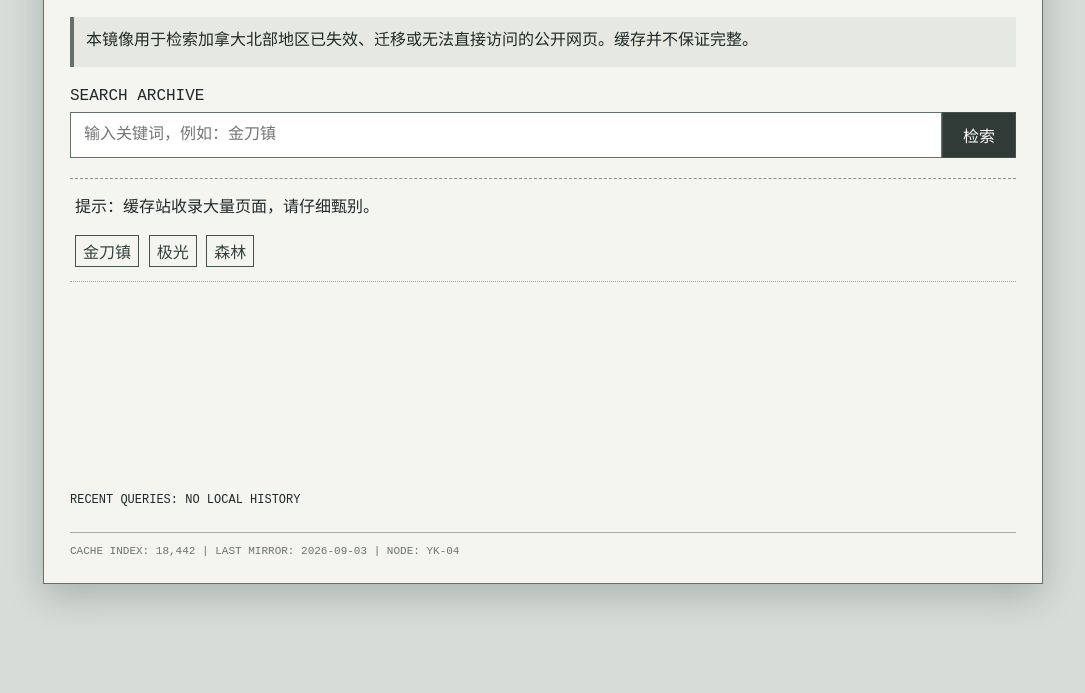
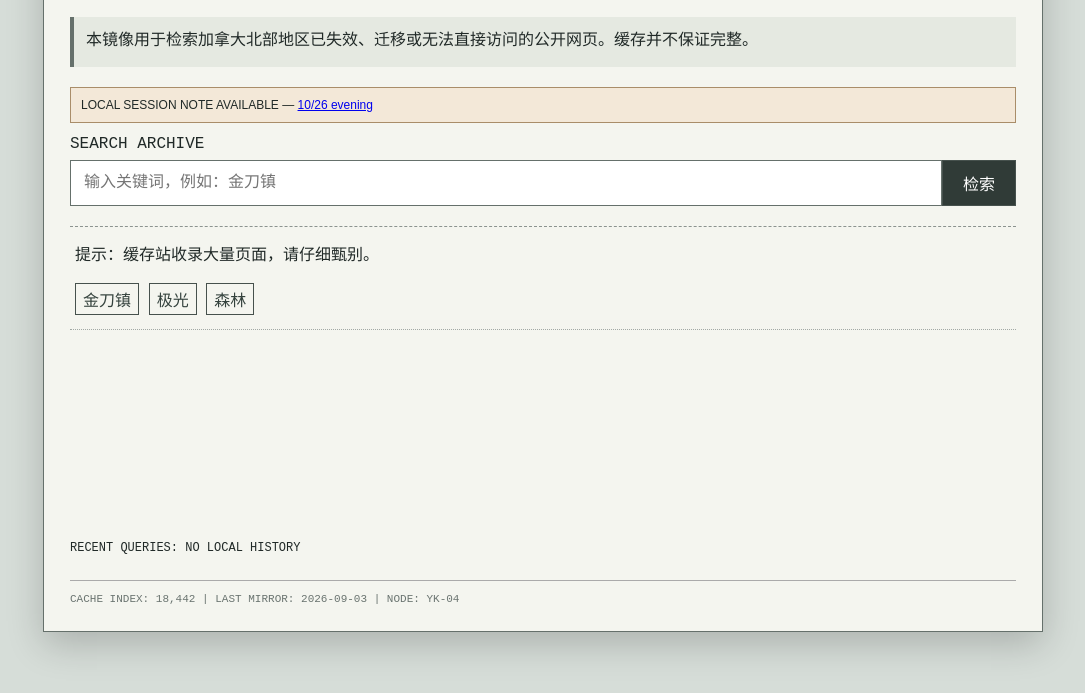
Before and after one commit to AmazingDeodar2/goldknife, a plain HTML site: page archive.html in a window 1280 px wide. Shown: the part 127-820 px from the top of the page, without its empty margins (97-1182 px from the left). Drawn offline with Linux system fonts and the light colour scheme.

Commit message:
Update archive.html

```diff
--- a/archive.html
+++ b/archive.html
@@ -1,7 +1,7 @@
 <!doctype html><html lang="zh-CN"><head><meta charset="utf-8"><meta name="viewport" content="width=device-width,initial-scale=1"><title>北境网页缓存计划</title><link rel="stylesheet" href="css/archive.css"></head><body><main class="terminal"><header><div><div class="title">北境网页缓存计划</div><div class="sub">NORTHLAND WEB CACHE PROJECT / PUBLIC MIRROR NODE 04</div></div><div class="status">ARCHIVE STATUS: <span id="status">ONLINE</span></div></header><div class="notice">本镜像用于检索加拿大北部地区已失效、迁移或无法直接访问的公开网页。缓存并不保证完整。</div><div id="resume"></div><div id="local"></div><form id="form"><label>SEARCH ARCHIVE</label><div class="search"><input id="q" placeholder="输入关键词，例如：金刀镇"><button>检索</button></div></form><section id="results" class="results"><div class="result">提示：缓存站收录大量页面，请仔细甄别。<br><br><button class="ghost" data-q="金刀镇">金刀镇</button> <button class="ghost" data-q="极光">极光</button> <button class="ghost" data-q="森林">森林</button></div></section><div class="history">RECENT QUERIES: <span id="history"></span></div><footer id="foot">CACHE INDEX: 18,442 | LAST MIRROR: 2026-09-03 | NODE: YK-04</footer></main><script src="js/state.js"></script><script src="js/search.js"></script><script>
 const q=document.querySelector("#q");document.querySelector("#form").onsubmit=e=>{e.preventDefault();if(q.value.trim())searchArchive(q.value)};document.querySelectorAll("[data-q]").forEach(b=>b.onclick=()=>{q.value=b.dataset.q;searchArchive(q.value)});
 let s=ARG.load();document.querySelector("#history").textContent=s.searches.join(" / ")||"NO LOCAL HISTORY";
-if(ARG.has("folklore_seen")&&!ARG.has("reality01_seen"))document.querySelector("#local").innerHTML='<div class="local">LOCAL SESSION NOTE AVAILABLE — <a href="story/reality01.html">10/26 evening</a></div>';
+document.querySelector("#local").innerHTML='<div class="local">LOCAL SESSION NOTE AVAILABLE — <a href="story/reality01.html">10/26 evening</a></div>';
 if(ARG.has("dream01_seen")&&!ARG.has("status_seen")){let st=document.querySelector("#status"),ft=document.querySelector("#foot");setTimeout(()=>st.textContent="CONNECTING...",1400);setTimeout(()=>{st.textContent="DREAMING";st.className="dreaming";ft.textContent="CACHE INDEX: 18,443 | LAST MIRROR: JUST NOW | NODE: YK-04"},2600);setTimeout(()=>st.textContent="DREA_ING",5700);setTimeout(()=>st.textContent="DREAMING",6100);setTimeout(()=>{st.textContent="ONLINE";st.className=""},7300);ARG.flag("status_seen")}else if(ARG.has("dream01_seen"))document.querySelector("#foot").textContent="CACHE INDEX: 18,443 | LAST MIRROR: JUST NOW | NODE: YK-04";
 
 function resumeCard(){
```
